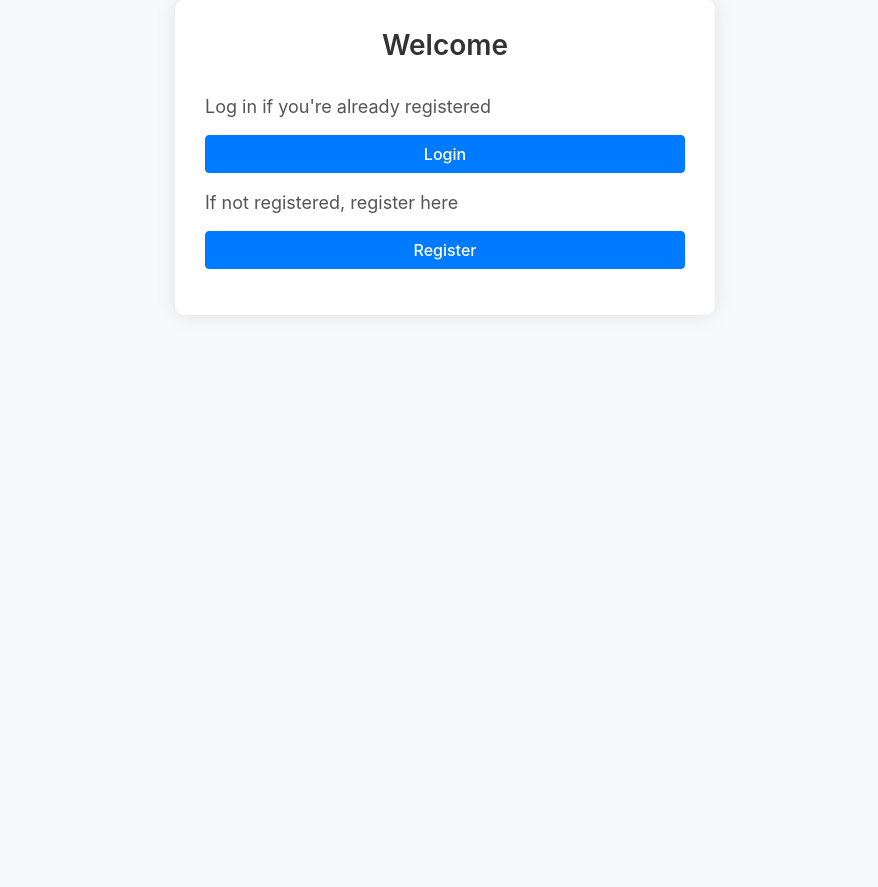
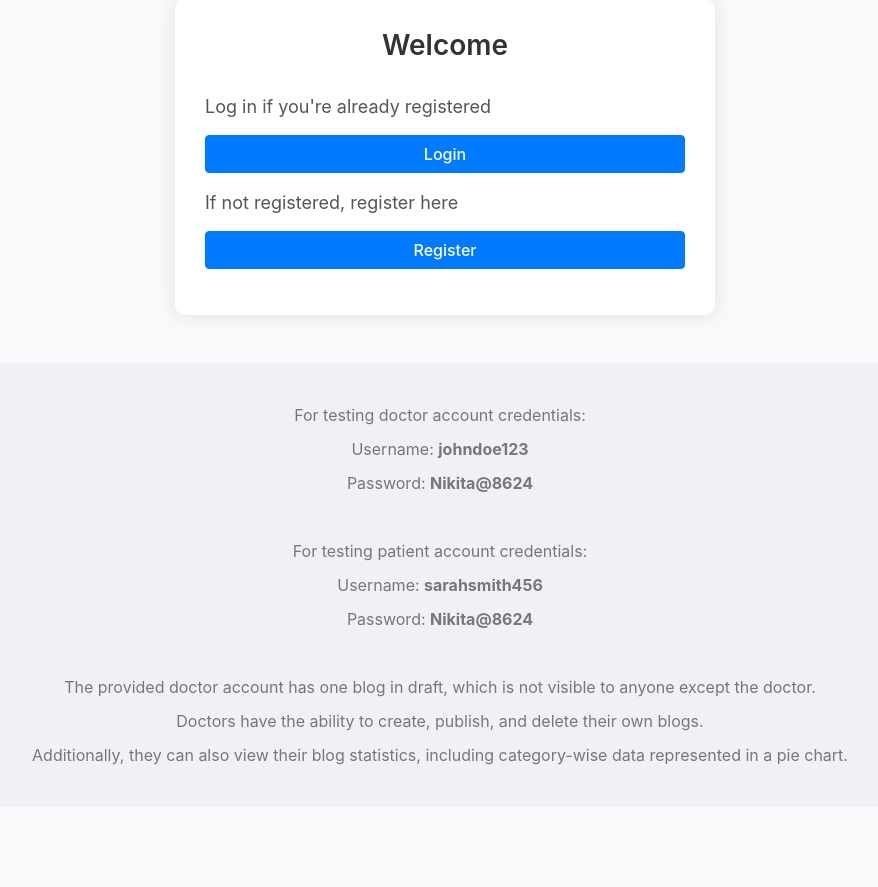
Before and after one commit to sarje-nikita/atg, a Django app: page / in a window 1280 px wide. Shown: the part 81-968 px from the top of the page, without its empty margins (195-1073 px from the left). Before the commit the page ends 350 px from the top, so only its background shows below. Run offline with Django 3.2, Linux system fonts and the light colour scheme; some libraries are stand-ins or nearby versions.

Commit message:
url commit

```diff
--- a/blog/urls.py
+++ b/blog/urls.py
@@ -7,6 +7,7 @@ app_name = 'blog'
 urlpatterns = [
     path('create', views.create_blog, name='create_blog'),
     path('<int:blog_id>', views.blog_detail, name='blog_detail'),
+    path('<int:blog_id>/delete', views.delete_blog, name='delete_blog'),  # Add this line for the delete view
 
     # path('', views.blog_list, name='blog_list'),
 ]
--- a/templates/index.html
+++ b/templates/index.html
@@ -50,6 +50,18 @@
             background-color: #0056b3;
             border-color: #0056b3;
         }
+            .additional-info {
+            background-color: #f3f0f5;
+            margin-right: 10px;
+            padding: 30px;
+            text-align: center;
+        }
+
+        .additional-info p {
+            font-size: 16px;
+            color: #777;
+            margin: 10px;
+        }
     </style>
 </head>
 <body>
@@ -70,7 +82,22 @@
                     </div>
                 </div>
             </div>
+            <div class="additional-info mt-5">
+                <p>For testing doctor account credentials:</p>
+                <p>Username: <strong>johndoe123</strong></p>
+                <p>Password: <strong>Nikita@8624</strong></p>
+                <br>
+                <p>For testing patient account credentials:</p>
+                <p>Username: <strong>sarahsmith456</strong></p>
+                <p>Password: <strong>Nikita@8624</strong></p>
+                <br>
+                <p>The provided doctor account has one blog in draft, which is not visible to anyone except the doctor.</p>
+                <p>Doctors have the ability to create, publish, and delete their own blogs.</p>
+                <p>Additionally, they can also view their blog statistics, including category-wise data represented in a pie chart.</p>
+
+            </div>
         </div>
+
     </div>
 </div>
 
```
Also changed, not shown: blog/views.py (+15 -1 lines), templates/doctor_dashboard.html (+8 -0 lines), blog_images/covid.jpeg (added), blog_images/heart.png (added), blog_images/heart1.jpeg (added), blog_images/mental.jpeg (added), media/profile_pictures/d1.jpeg (added), media/profile_pictures/p1.jpeg (added), 1 other file.
